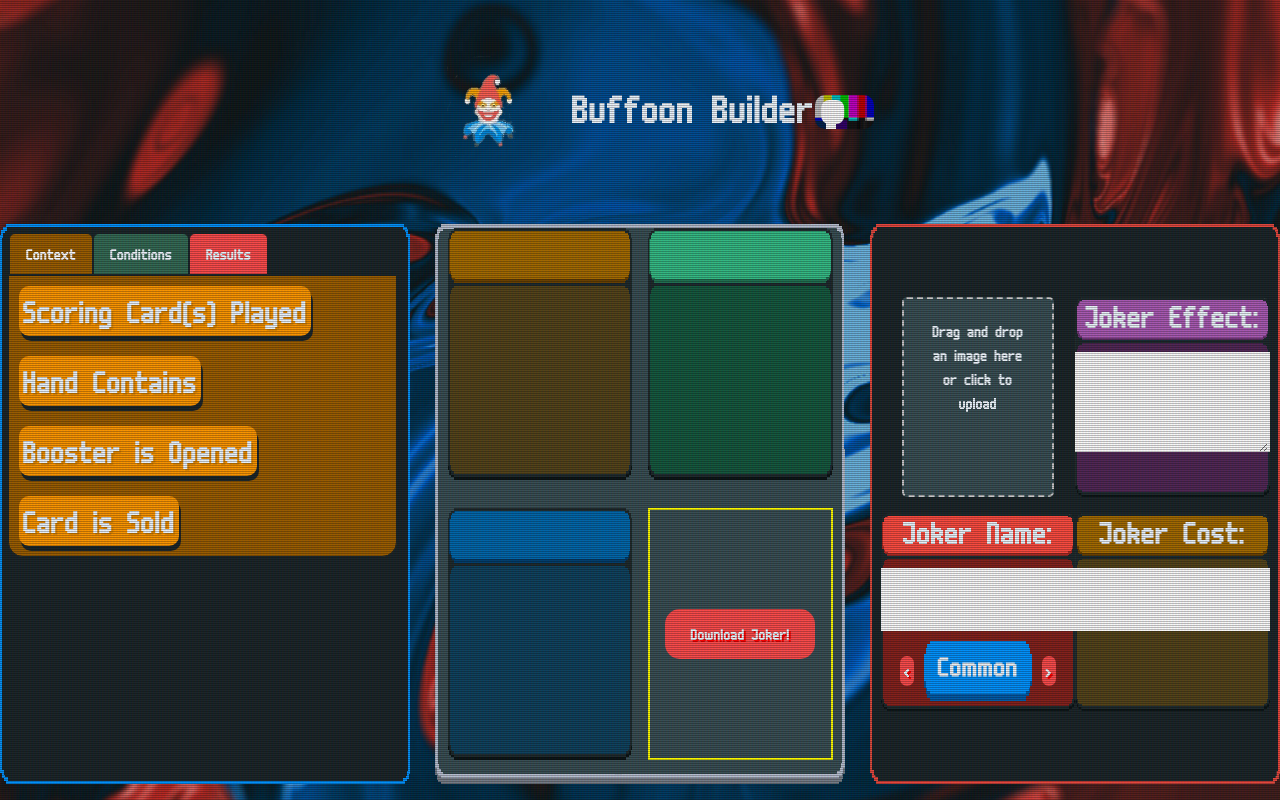
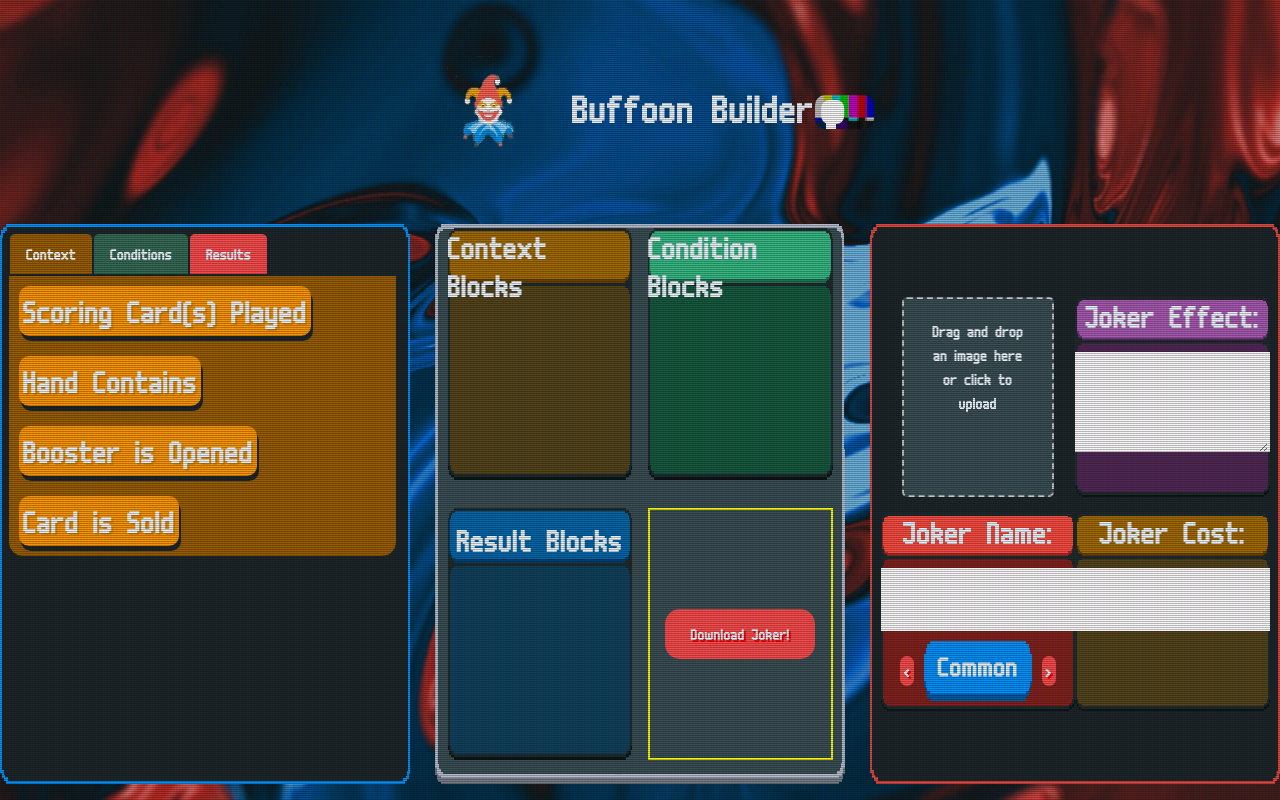
Before and after one commit to JWH709/Buffoon-Builder, a React (Vite) app: page / in a window 1280 px wide. Built offline with nearby package versions, Linux system fonts and the light colour scheme.

Commit message:
Add titles for lists / additional styles for blocks

```diff
--- a/src/sections/BuildingSpace/BuildingList.jsx
+++ b/src/sections/BuildingSpace/BuildingList.jsx
@@ -17,24 +17,46 @@ const BuldingList = ({ blockType, updateLua }) => {
   });
 
   let backgroundImage = null;
-
+  let title = null;
   switch (blockType) {
     case "context-block":
       backgroundImage = IMAGES.contextListBackground;
+      title = "Context Blocks";
       break;
     case "condition-block":
       backgroundImage = IMAGES.conditionListBackground;
+      title = "Condition Blocks";
       break;
     case "results-block":
+      title = "Result Blocks";
       backgroundImage = IMAGES.resultsListBackground;
       break;
   }
   return (
     <div
-      ref={drop}
       className={`building-list`}
       style={{
         backgroundImage: `url(${backgroundImage})`,
+        display: "flex",
+        flexDirection: "column",
+      }}
+    >
+      <h2
+        style={{
+          marginBottom: "12%",
+        }}
+      >
+        {title}
+      </h2>
+      <div
+        ref={drop}
+        style={{
+          height: "66%",
+          width: "100%",
+          display: "flex",
+          flexDirection: "column",
+          justifyContent: "center",
+          alignItems: "center",
         }}
       >
         {droppedItem && (
@@ -50,6 +72,7 @@ const BuldingList = ({ blockType, updateLua }) => {
           />
         )}
       </div>
+    </div>
   );
 };
 
--- a/src/sections/BuildingSpace/DroppedBlock.jsx
+++ b/src/sections/BuildingSpace/DroppedBlock.jsx
@@ -30,7 +30,10 @@ const DroppedBlock = ({
   end`);
     }
   }, [blockType, lua, inputUpdate, updateLua]);
-
+  let blockHeight = "50px";
+  if (title.length > 15) {
+    blockHeight = "100px";
+  }
   return (
     <div
       className="logic-block"
@@ -38,6 +41,8 @@ const DroppedBlock = ({
       style={{
         backgroundColor: styles[0],
         textShadow: styles[1],
+        height: blockHeight,
+        padding: "5px",
       }}
     >
       <h2>{title}</h2>
```
Lines whose indentation alone changed are shown as unchanged.
